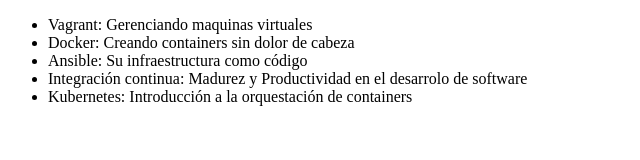
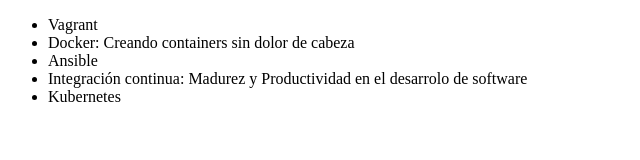
Before and after one commit to ZanzGk/alura-git, a plain HTML site: page index.html in a window 1280 px wide. Shown: the whole page, without its empty margins (0-640 px from the left). Drawn offline with Linux system fonts and the light colour scheme.

Commit message:
Cambiando el código

```diff
--- a/index.html
+++ b/index.html
@@ -6,11 +6,11 @@
 </head>
 <body>
      <ul>
-         <li> Vagrant: Gerenciando maquinas virtuales </li>
+         <li> Vagrant </li>
          <li> Docker: Creando containers sin dolor de cabeza </li>
-         <li> Ansible: Su infraestructura como código </li>
+         <li> Ansible </li>
          <li> Integración continua: Madurez y Productividad en el desarrolo de software</li>
-         <li>Kubernetes: Introducción a la orquestación de containers</li>
+         <li> Kubernetes </li>
      </ul>
 </body>
 </html>
```
